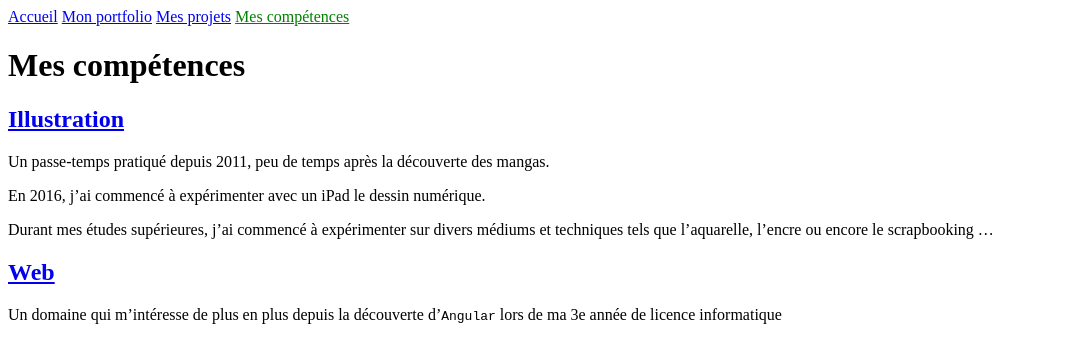
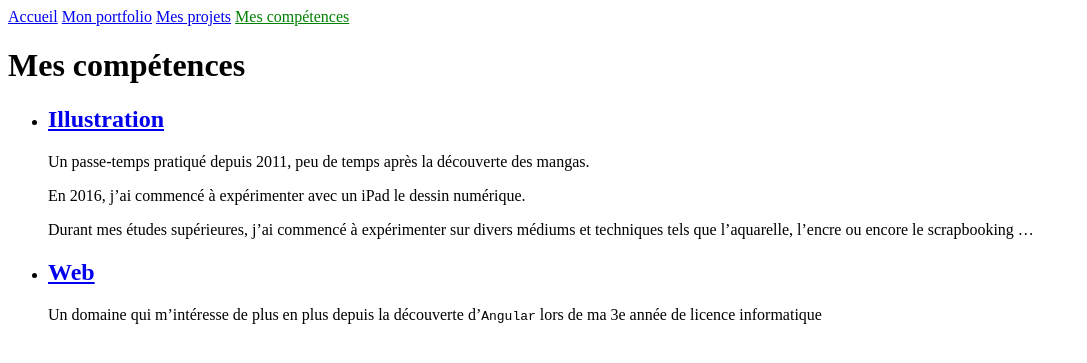
Before and after one commit to Melokye/Melokye.github.io, a Jekyll site: the page built from skills.html, in a window 1280 px wide. Shown: the top 363 px of the page, without its empty margins (0-1087 px from the left). Built offline with Jekyll 4.4.1, drawn with Linux system fonts in a browser that asks for light colours.

Commit message:
suppression TODO

```diff
--- a/_layouts/skills.html
+++ b/_layouts/skills.html
@@ -2,6 +2,5 @@
 layout: default
 ---
 <h1>{{ page.name }}</h1>
-<!-- TODO <h2>{{ page.position }}</h2> -->
 
 {{ content }}
--- a/skills.html
+++ b/skills.html
@@ -2,12 +2,11 @@
 layout: default
 title: Mes compétences
 ---
-<!-- TODO à régler ? -->
-<!-- <ul> -->
+<ul>
     {% for skill in site.skills %}
-        <!-- <li> -->
+        <li>
             <h2><a href="{{ skill.url }}">{{ skill.name }}</a></h2>
             <p>{{ skill.content | markdownify }}</p>
-        <!-- </li> -->
+        </li>
     {% endfor %}
-<!-- </ul> -->
+</ul>
```
